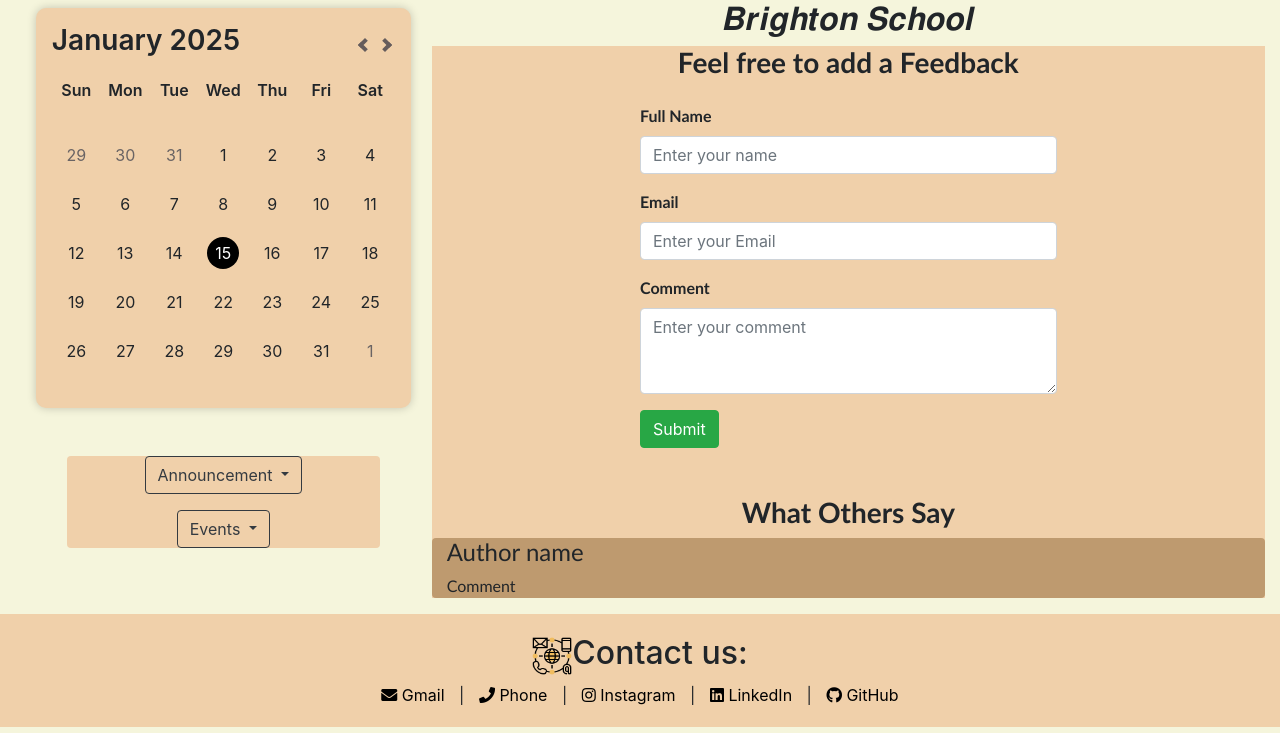
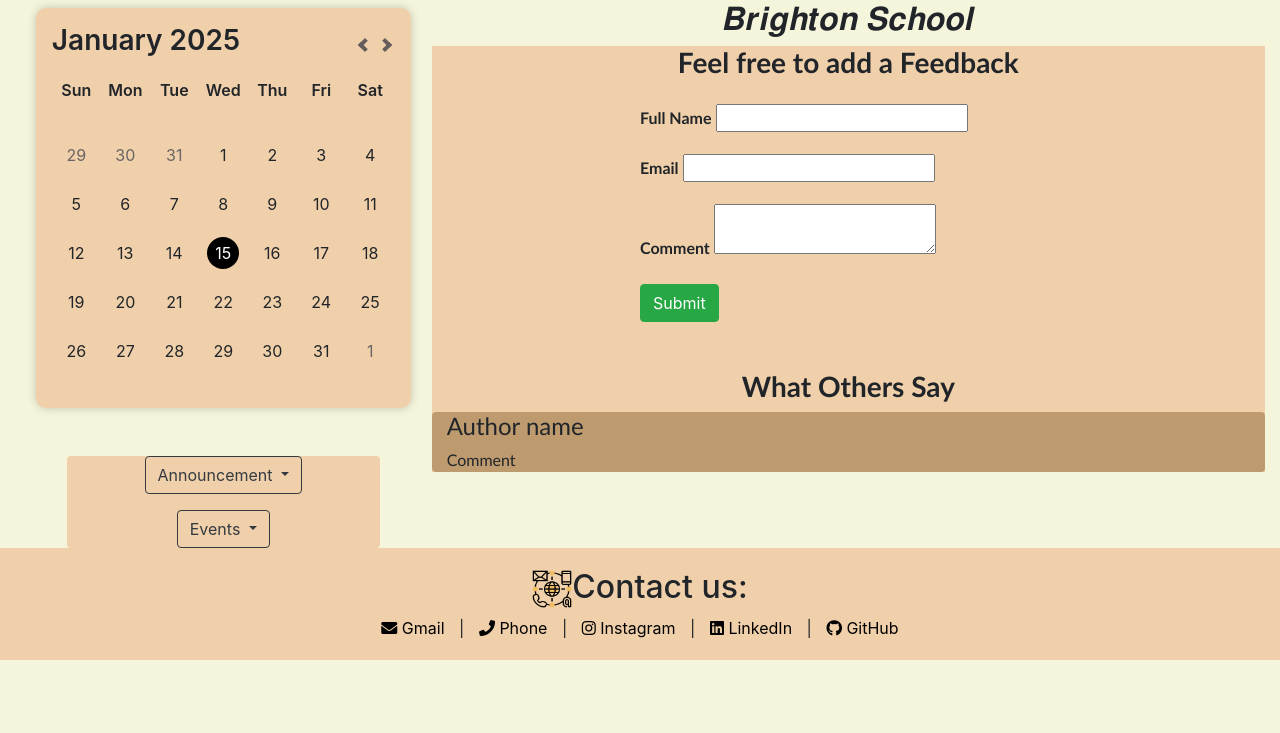
Before and after one commit to ShariqueReza/School-Management-System, a Django app: template app/templates/app/feedback.html in a window 1280 px wide. Shown: the part 67-800 px from the top of the page. Run offline with Django 3.2, Linux system fonts and the light colour scheme; the template is opened without the code that fills it, so the values that code supplies are empty, except form fields; tables that the repository leaves empty hold one stand-in row (values such as "Sample post"); form fields are guessed from the names that the template uses; some libraries are stand-ins or nearby versions.

Commit message:
rendered dynamic values in feedback.html & made interactive with it that one person can give feedback

```diff
--- a/app/models.py
+++ b/app/models.py
@@ -10,6 +10,6 @@ class teachers(models.Model):
     position=models.CharField(max_length=200,null=True, blank=True)
 
 class feedback(models.Model):
-    full_name=models.CharField(max_length=100)
+    name=models.CharField(max_length=100)
     email=models.EmailField(max_length=100,null=True)
     comment=models.CharField(max_length=500)
--- a/app/templates/app/feedback.html
+++ b/app/templates/app/feedback.html
@@ -10,15 +10,15 @@
                             {% csrf_token %}
                             <div class="form-group">
                                 <label for="authorName" class="font-weight-bold about_text">Full Name</label>
-                                <input type="text" class="form-control" id="authorName" placeholder="Enter your name">
+                                {{form.name}}
                             </div>
                             <div class="form-group">
                                 <label for="gmail" class="font-weight-bold about_text">Email</label>
-                                <input type="email" class="form-control" id="gmail" placeholder="Enter your Email">
+                                {{form.email}}
                             </div>
                             <div class="form-group">
                                 <label for="comment" class="font-weight-bold about_text">Comment</label>
-                                <textarea class="form-control" id="comment" rows="3" placeholder="Enter your comment"></textarea>
+                                {{form.comment}}
                             </div>
                             <button type="submit" class="btn btn-success">Submit</button>
                         </form>
--- a/app/urls.py
+++ b/app/urls.py
@@ -6,5 +6,5 @@ from . import views
 urlpatterns = [
     path('', views.index_page,name="index"),
     path('teachers', views.teacher_page,name="teacher"),
-    path('feedbacks',views.feedback_page,name="feedback")
+    path('feedback',views.feedback_page,name="feedback")
 ]
--- a/app/views.py
+++ b/app/views.py
@@ -16,11 +16,12 @@ def teacher_page(request):
     return render(request,'app/teachers.html',context)
 
 def feedback_page(request):
+    form=FeedbackForm()
     if request.method == 'POST':
         form = FeedbackForm(request.POST)
         if form.is_valid():
             form.save()
-            return redirect("index.html")
+            return redirect("/")
         else:
             form = FeedbackForm()
 
```
Also changed, not shown: db.sqlite3.
